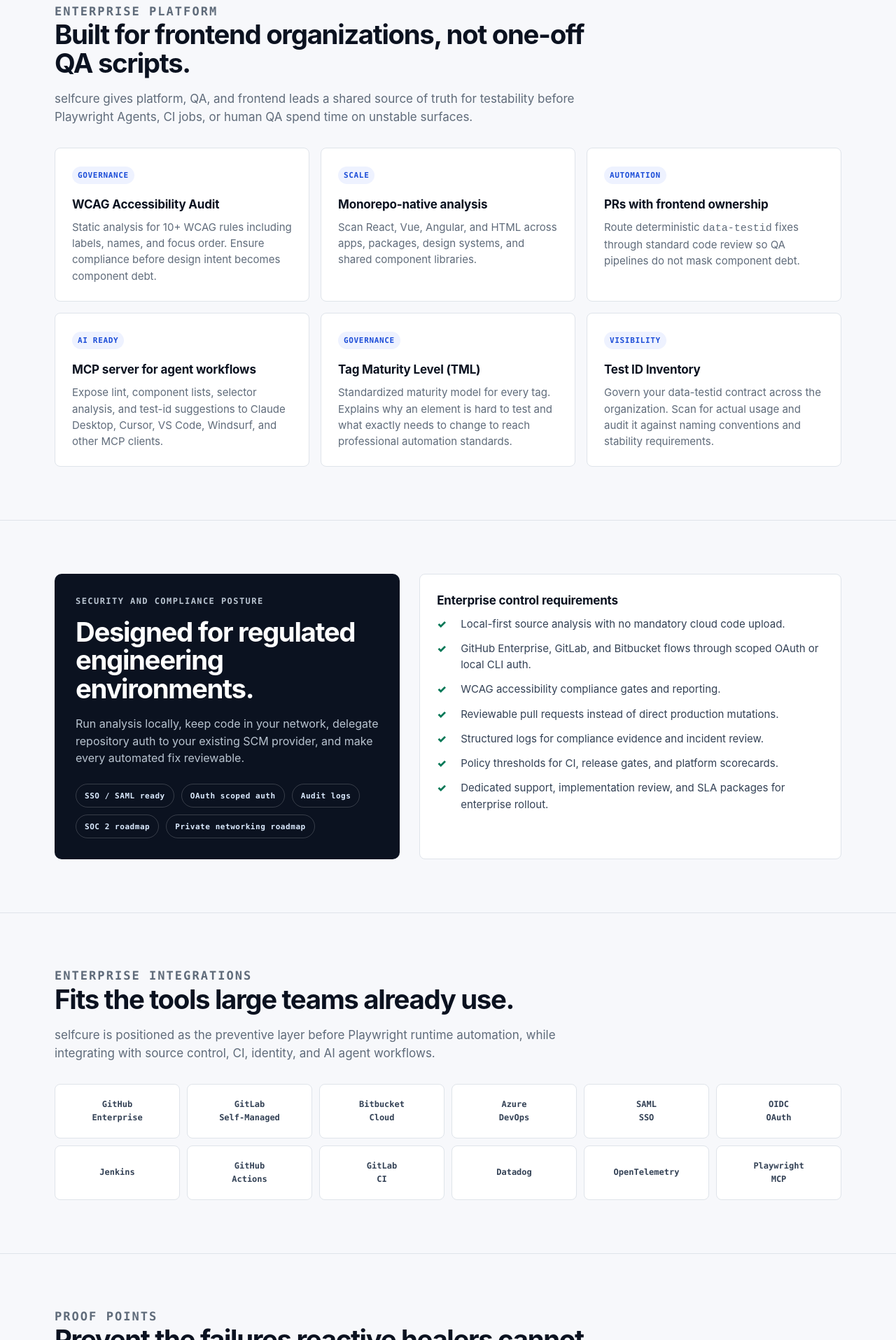
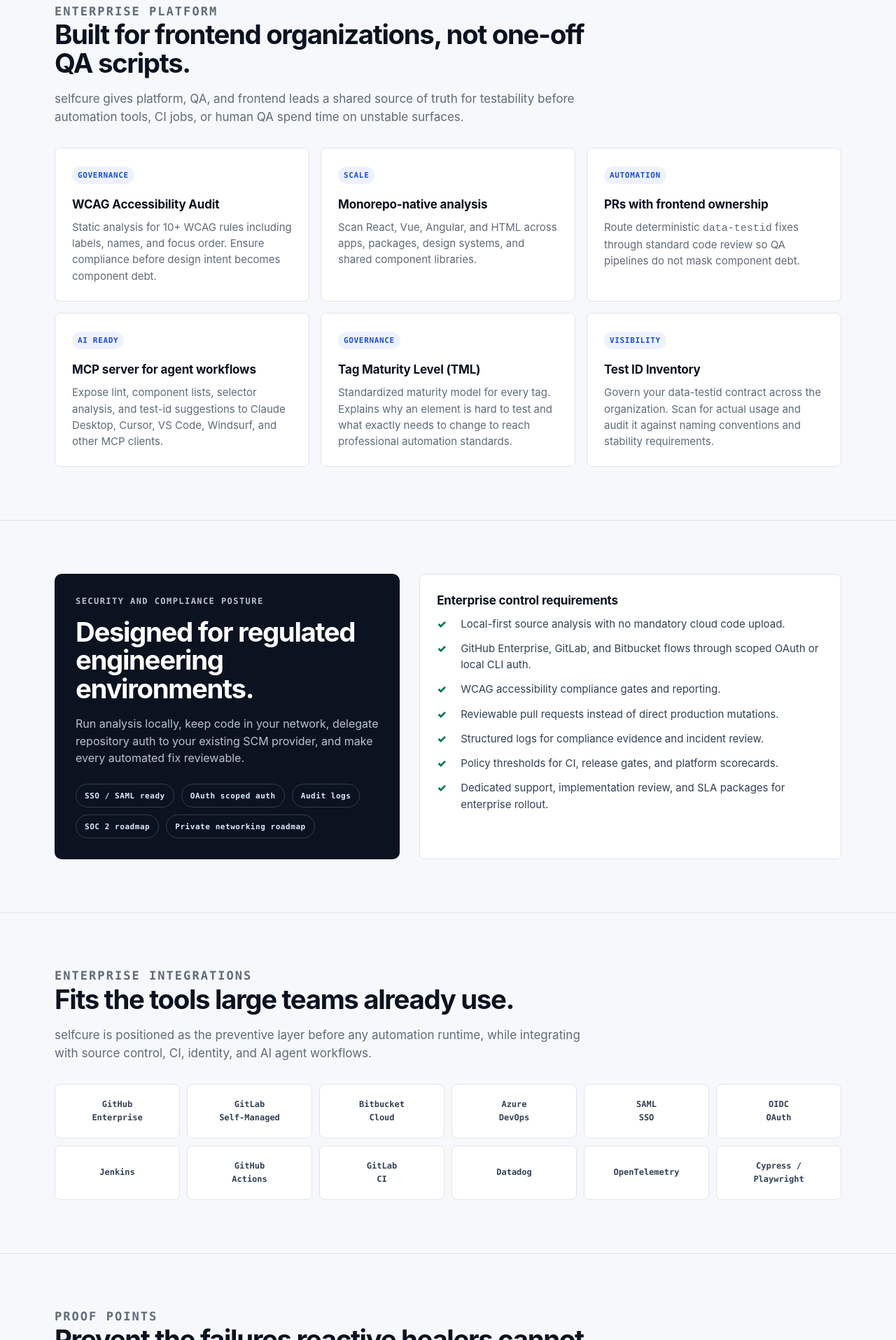
Before and after one commit to ricardofrancocustodio/selfcure, a website: page connector/index.html in a window 1280 px wide. Shown: the part 994-2909 px from the top of the page at 70% size. Drawn offline with Linux system fonts and the light colour scheme.

Commit message:
docs: remove tool-specific niche from enterprise landing page

```diff
--- a/connector/index.html
+++ b/connector/index.html
@@ -3,8 +3,8 @@
 <head>
   <meta charset="UTF-8">
   <meta name="viewport" content="width=device-width, initial-scale=1.0">
-  <title>selfcure Enterprise — preventive testability for large frontend organizations</title>
-  <meta name="description" content="selfcure Enterprise brings preventive Playwright testability governance to monorepos, platform teams, and regulated frontend organizations.">
+  <title>selfcure Enterprise — visibility and maturity platform for frontend testability</title>
+  <meta name="description" content="selfcure Enterprise brings visibility, maturity and accessibility governance to monorepos, platform teams, and regulated frontend organizations.">
   <meta name="theme-color" content="#0b0f17">
   <style>
     :root {
@@ -544,7 +544,7 @@
         <div class="section-head">
           <p class="eyebrow">Enterprise platform</p>
           <h2>Built for frontend organizations, not one-off QA scripts.</h2>
-          <p>selfcure gives platform, QA, and frontend leads a shared source of truth for testability before Playwright Agents, CI jobs, or human QA spend time on unstable surfaces.</p>
+          <p>selfcure gives platform, QA, and frontend leads a shared source of truth for testability before automation tools, CI jobs, or human QA spend time on unstable surfaces.</p>
         </div>
         <div class="grid-3">
           <div class="card">
@@ -615,7 +615,7 @@
         <div class="section-head">
           <p class="eyebrow">Enterprise integrations</p>
           <h2>Fits the tools large teams already use.</h2>
-          <p>selfcure is positioned as the preventive layer before Playwright runtime automation, while integrating with source control, CI, identity, and AI agent workflows.</p>
+          <p>selfcure is positioned as the preventive layer before any automation runtime, while integrating with source control, CI, identity, and AI agent workflows.</p>
         </div>
         <div class="integration-row" aria-label="Enterprise integrations">
           <div class="integration">GitHub<br>Enterprise</div>
@@ -629,7 +629,7 @@
           <div class="integration">GitLab<br>CI</div>
           <div class="integration">Datadog</div>
           <div class="integration">OpenTelemetry</div>
-          <div class="integration">Playwright<br>MCP</div>
+          <div class="integration">Cypress /<br>Playwright</div>
         </div>
       </div>
     </section>
```
